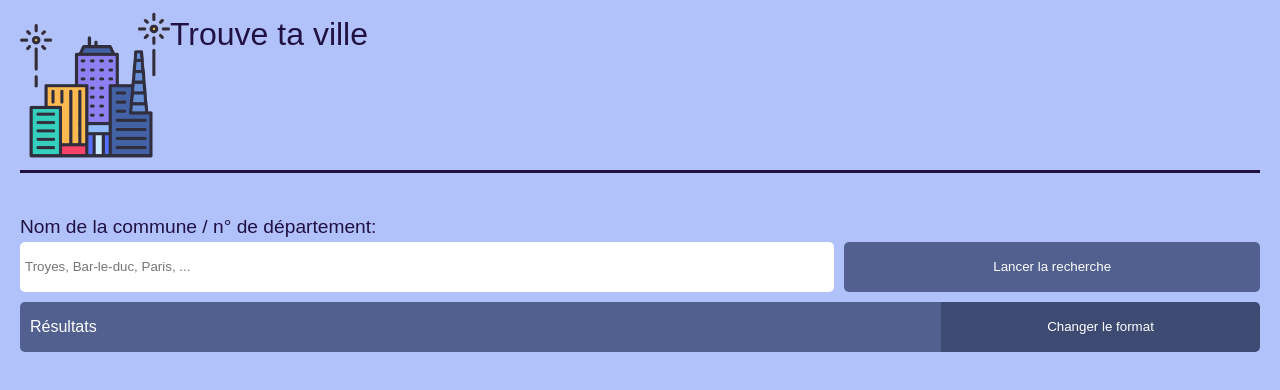
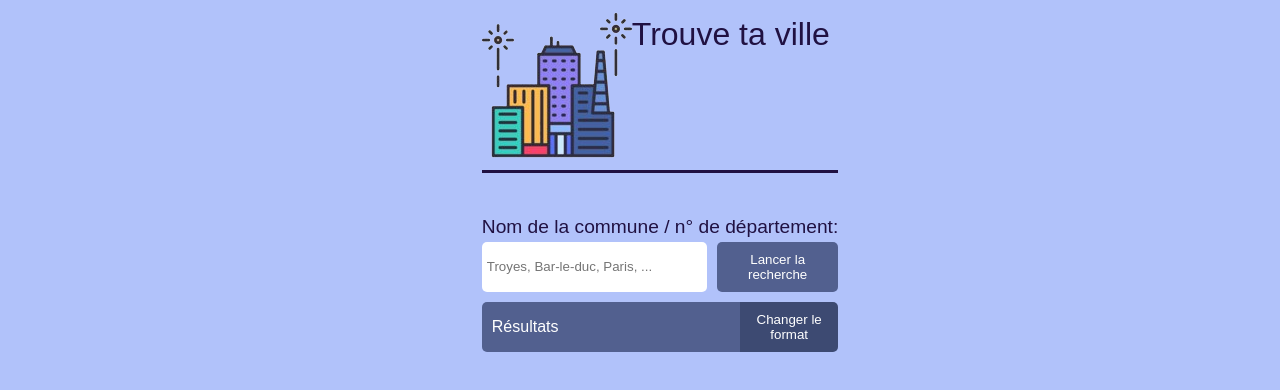
Before and after one commit to Camille-Chartrain/Trouve-ta-ville, a React app: page / in a window 1280 px wide. Built offline with nearby package versions, Linux system fonts and the light colour scheme.

Commit message:
image responsive

```diff
--- a/src/components/FindCity.js
+++ b/src/components/FindCity.js
@@ -1,8 +1,8 @@
 import { useState, useEffect } from "react";
 import Search from "./Search";
 import List from "./List";
-import ville2 from "../public/ville2.png";
-import chateau from "../public/chateau.png"
+import ville2 from "../public/ville2-removebg.png";
+import ville1 from "../public/ville_mobile.png";
 
 
 const FindCity = () => {
@@ -13,12 +13,13 @@ const FindCity = () => {
 
     return (
         <>
-            <section id="titre">
-                <img src={ville2} />
-                <nav className="titre">
-                    <h1>Trouve ta ville</h1>
-                </nav>
-            </section>
+            <nav id="titre">
+                <img className="img_mobile" src={ville1} />
+                <img className="img_desktop" src={ville2} />
+
+                <h1 className="titre">Trouve ta ville</h1>
+
+            </nav>
             {/* <nav>
                 <h2>Recherche par :<span className="buttonChoice" >nom de commune </span><span className="buttonChoice" >N° département</span></h2>
 
--- /dev/null
+++ b/src/styles/_mixin.scss
@@ -0,0 +1,17 @@
+@mixin small {
+    @media screen and (max-width:60rem){
+        @content;
+    }
+}
+
+@mixin medium {
+    @media screen and (min-width:60rem){
+        @content;
+    }
+}
+
+@mixin big {
+    @media screen and (min-width:90rem){
+        @content;
+    }
+}
--- a/src/styles/style.scss
+++ b/src/styles/style.scss
@@ -1,15 +1,14 @@
+@use './mixin';
+
 body {
 	font-family: 'Rubik', sans-serif;
 	line-height: 1.5;
 	color: #201142;
     margin:10px 20px 20px 20px;
-    // background-color: rgba(159, 185, 241, 0.822);
-    // background-color: rgba(152, 179, 238, 0.829);
-    // background-color: rgba(161, 187, 243, 0.712);
-
     background-color: rgba(140, 165, 248, 0.671);
-    // background-color: rgba(144, 171, 228, 0.733);
-
+    display: flex;
+    justify-content: center;
+    width: 100% ;
 
 
     & h1 {
@@ -32,8 +31,18 @@ body {
     border-bottom: solid 3px#201142;
     & img{
         margin: auto 0 0 0;
-        width: 150px;
-        height: 150px;
+        }
+    .img_mobile{
+        @include mixin.medium{
+            display:none;
+        }
+    }
+    .img_desktop{
+        display: none;
+
+        @include mixin.medium{
+            display:block;
+        }
     }
     & .titre{
         margin: 100  auto auto 10%;
@@ -78,10 +87,10 @@ form{
         &:hover{
             background-color: rgb(61, 74, 114);
             color: white;
-    }
+        }
         &:active{
             box-shadow: 0px 0px 2px  #201142;
-    }
+        }
     }
 }
 
```
Also changed, not shown: src/public/ville2-removebg.png (added), src/public/ville2_mobile.png (added), src/public/ville_mobile.png (added).
